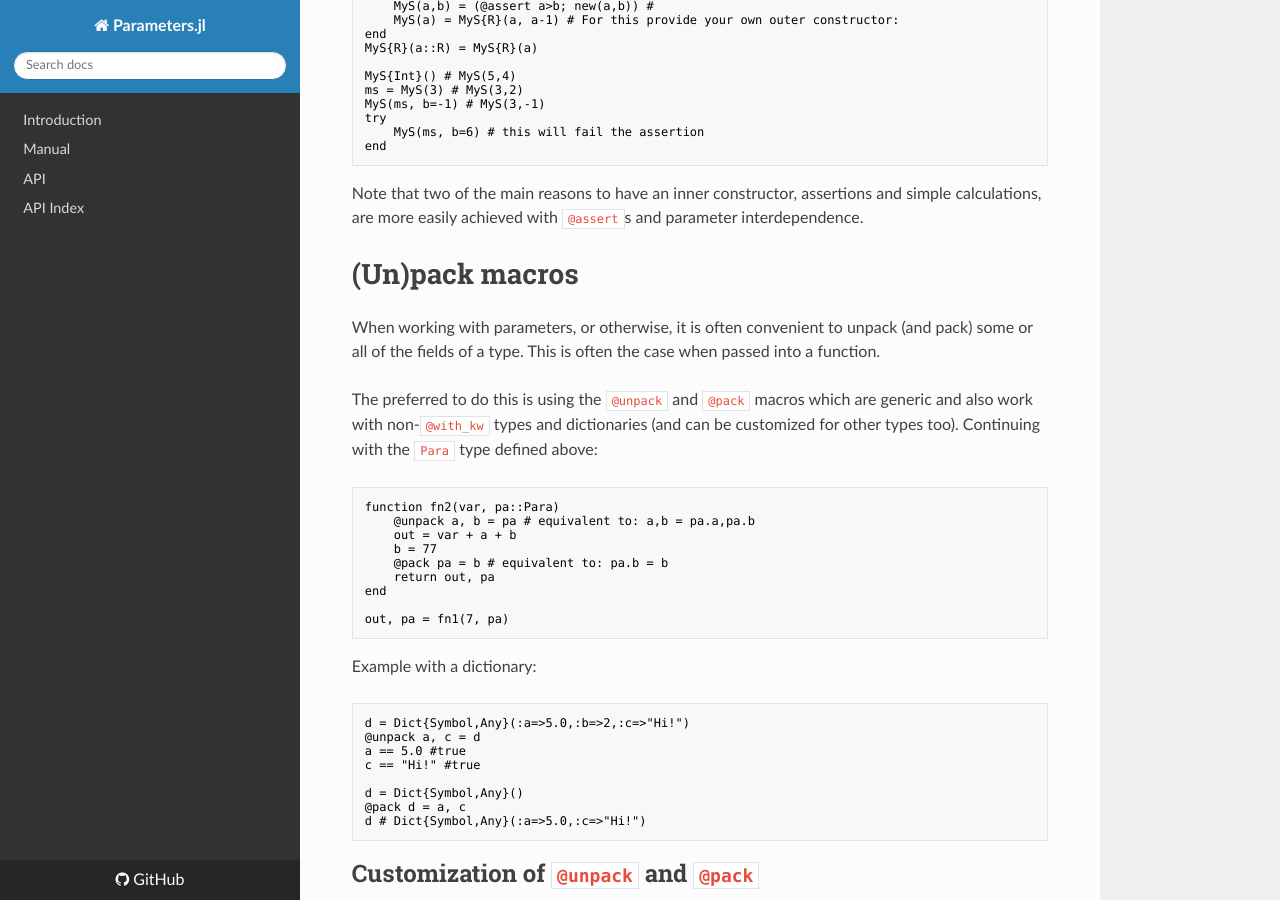
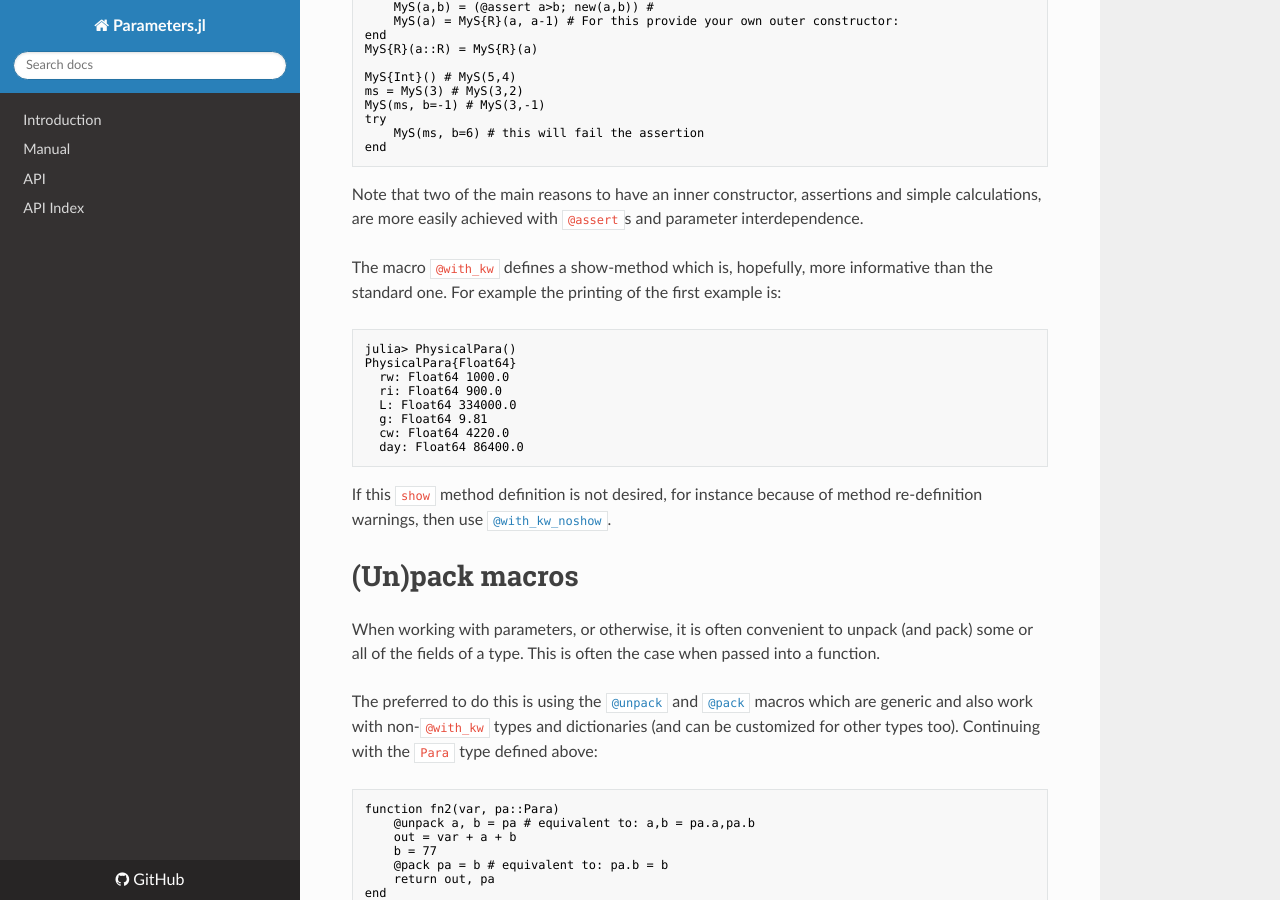
Before and after one commit to mauro3/Parameters.jl, an MkDocs documentation site: the page built from docs/src/manual.md, in a window 1280 px wide and 900 px high, scrolled down 1762 px. Built offline with MkDocs 1.6.1, drawn with Linux system fonts in a browser that asks for light colours; nearby versions of some CDN libraries; old or Windows-style settings are respelled for this version of MkDocs; some of the changed text lies outside the part shown.

Commit message:
Updated manual

````diff
--- a/docs/src/manual.md
+++ b/docs/src/manual.md
@@ -5,7 +5,7 @@
 
 # Types with default values & keyword constructors
 
-Create a type which has default values:
+Create a type which has default values using [`@with_kw`](@ref):
 ```julia
 using Parameters
 
@@ -112,13 +112,29 @@
 assertions and simple calculations, are more easily achieved with
 `@assert`s and parameter interdependence.
 
+The macro `@with_kw` defines a show-method which is, hopefully, more informative than the
+standard one.  For example the printing of the first example is:
+```julia
+julia> PhysicalPara()
+PhysicalPara{Float64}
+  rw: Float64 1000.0
+  ri: Float64 900.0
+  L: Float64 334000.0
+  g: Float64 9.81
+  cw: Float64 4220.0
+  day: Float64 86400.0
+```
+
+If this `show` method definition is not desired, for instance because of method
+re-definition warnings, then use [`@with_kw_noshow`](@ref).
+
 # (Un)pack macros
 
 When working with parameters, or otherwise, it is often convenient to
 unpack (and pack) some or all of the fields of a type.  This is often
 the case when passed into a function.
 
-The preferred to do this is using the `@unpack` and `@pack` macros
+The preferred to do this is using the [`@unpack`](@ref) and [`@pack`](@ref) macros
 which are generic and also work with non-`@with_kw` types and
 dictionaries (and can be customized for other types too).  Continuing
 with the `Para` type defined above:
@@ -154,7 +170,8 @@
 ## Customization of `@unpack` and `@pack`
 
 What happens during the (un-)packing of a particular datatype is
-determined by the functions `Parameters.unpack` and `Parameters.pack!`.
+determined by the functions [`Parameters.unpack`](@ref) and
+[`Parameters.pack!`](@ref).
 
 The `Parameters.unpack` function is invoked to unpack one entity of some
 `DataType` and has signature:
````
Also changed, not shown: NEWS.md (+8 -0 lines).
